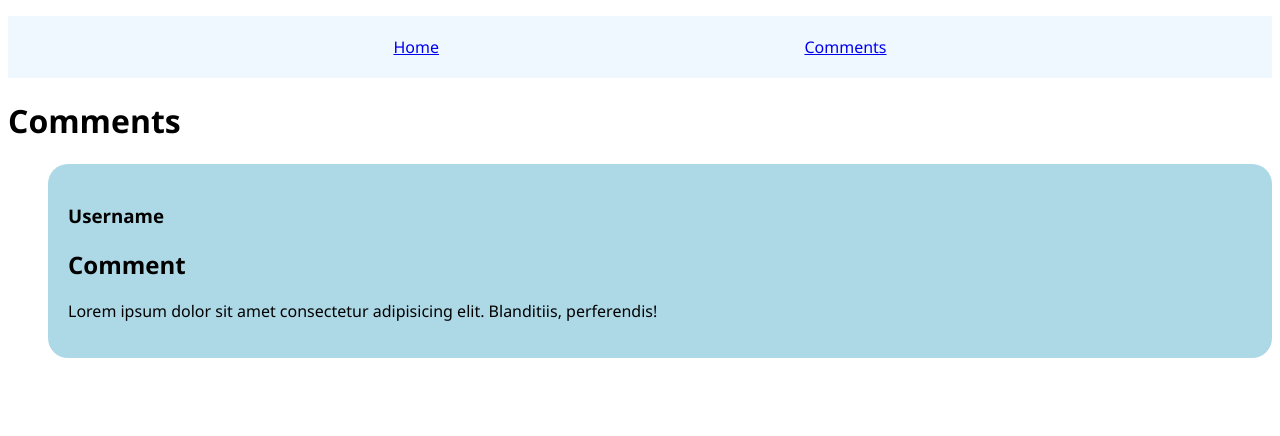
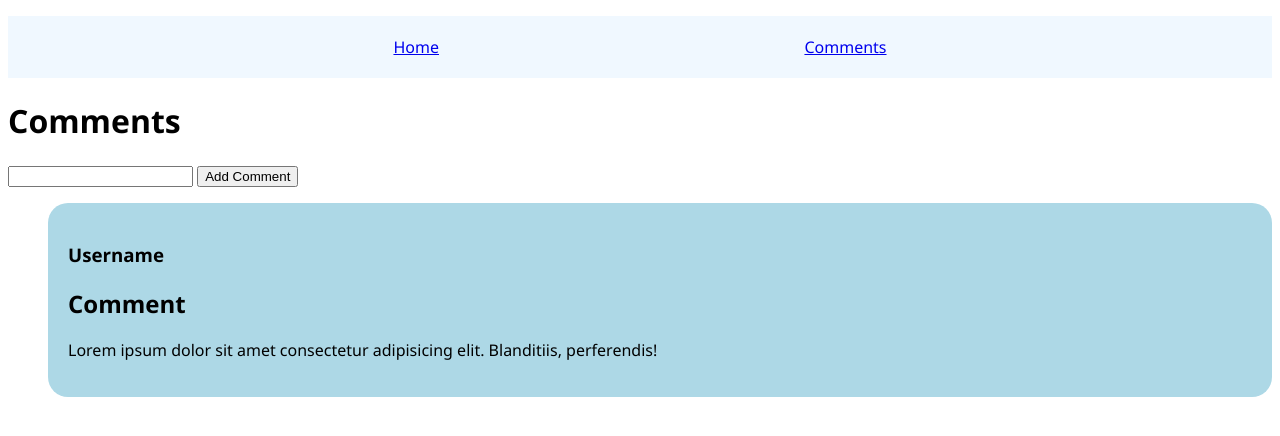
Before and after one commit to weblab-workshops/svelte-workshop, a SvelteKit app: page /comments in a window 1280 px wide. Shown: the top 436 px of the page. Built offline with nearby package versions, Linux system fonts and the light colour scheme.

Commit message:
Created working form to add new comment

```diff
--- a/src/routes/comments/+page.svelte
+++ b/src/routes/comments/+page.svelte
@@ -1,9 +1,28 @@
 <script>
   import Comment from '../../components/Comment.svelte';
   import { CommentsStore } from '../../store';
+
+  let newCommentTitle = '';
+
+  const addComment = () => {
+    const newComment = {
+      id: Math.floor(Math.random() * 10000),
+      user: 'Temp',
+      title: newCommentTitle,
+      body: 'Lorem ipsum dolor sit amet consectetur adipisicing elit. Cupiditate, fuga.',
+    };
+
+    CommentsStore.update((prevStore) => [newComment, ...prevStore]);
+
+    newCommentTitle = '';
+  };
 </script>
 
 <h1>Comments</h1>
+<form on:submit={addComment}>
+  <input type="text" bind:value={newCommentTitle} />
+  <button type="submit">Add Comment</button>
+</form>
 <ul>
   {#each $CommentsStore as comment (comment.id)}
     <li>
```
